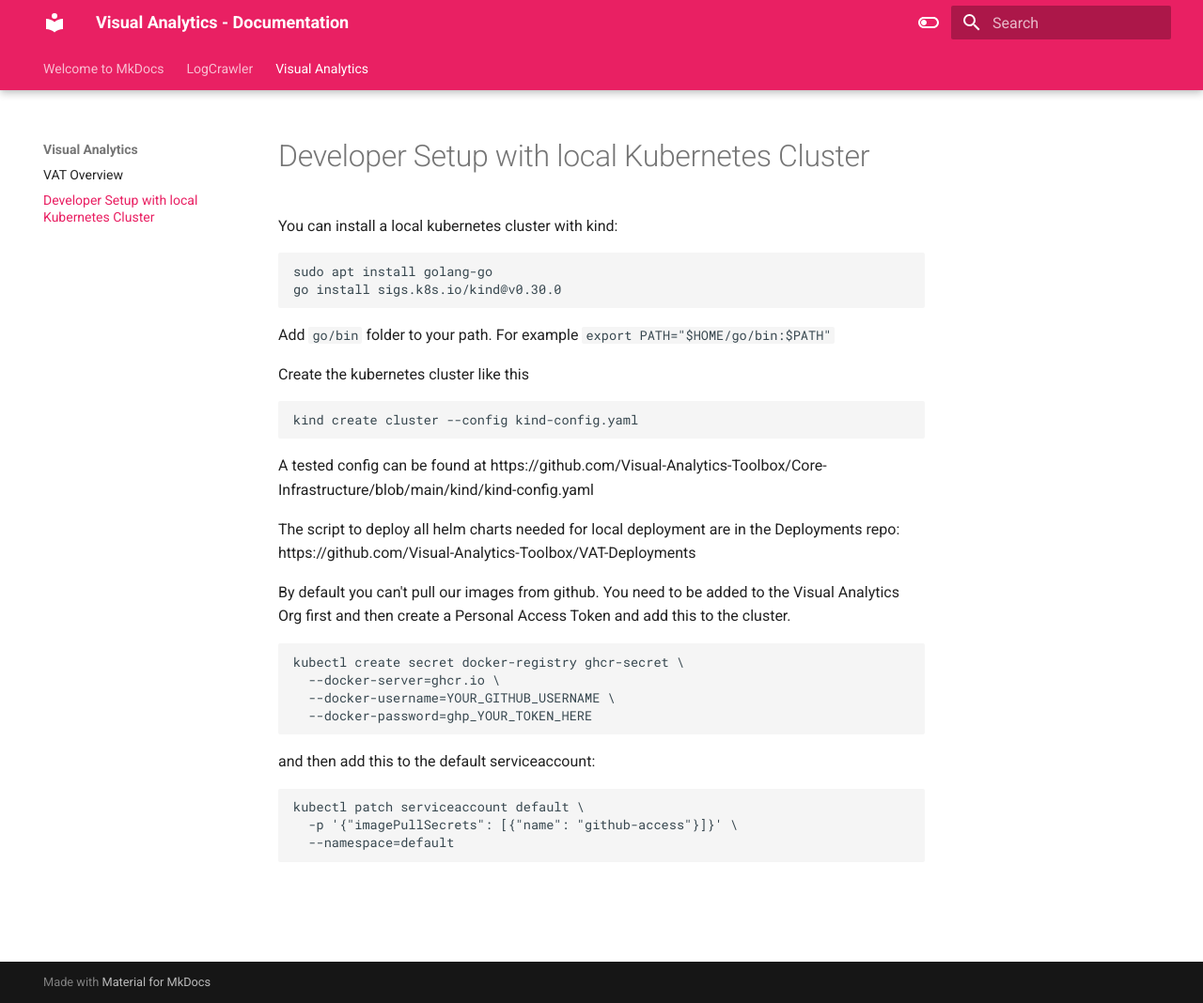
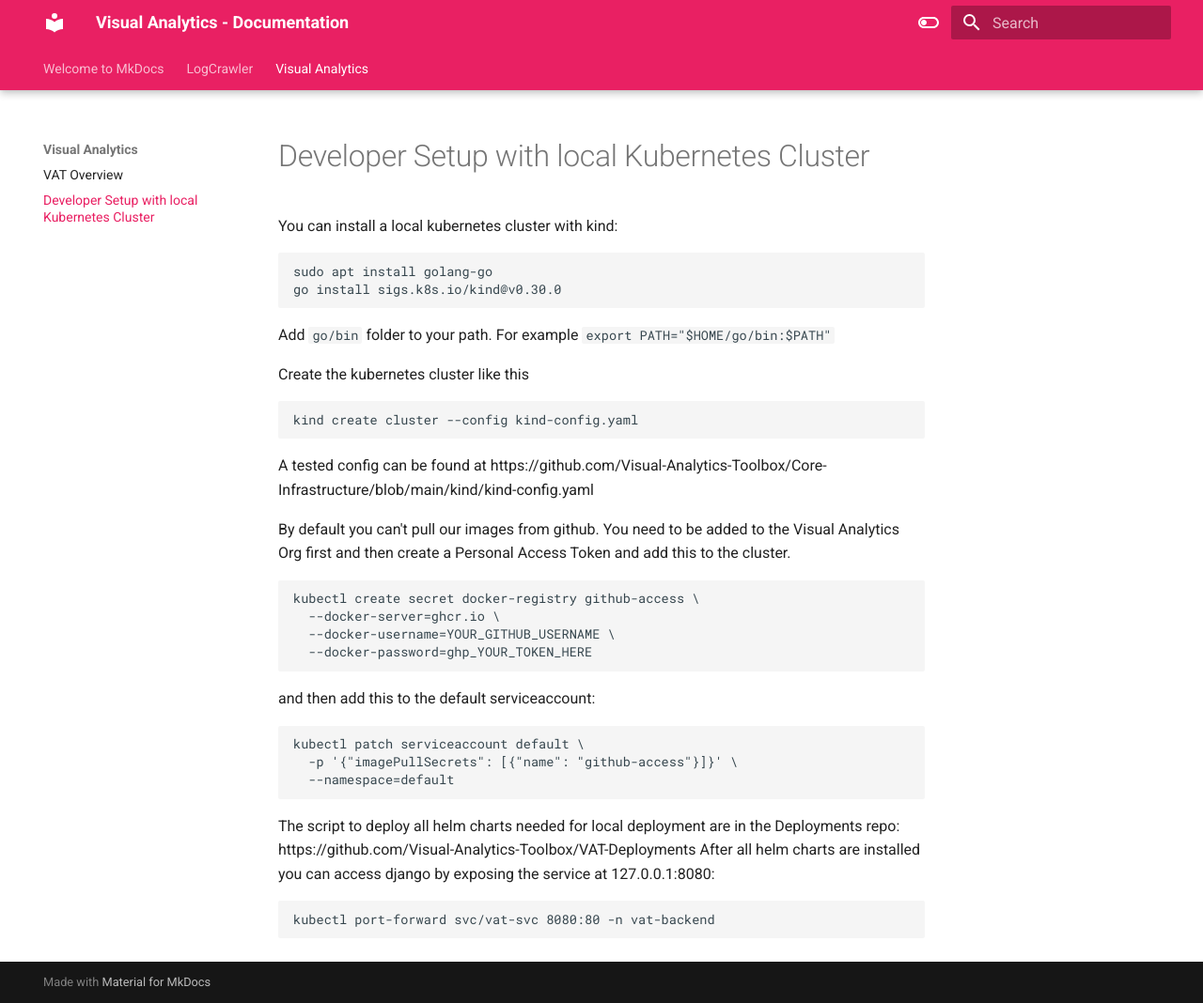
Before and after one commit to Visual-Analytics-Toolbox/vat-docs, an MkDocs documentation site: the page built from docs/vat/dev_setup_k8s.md, in a window 1280 px wide and 1068 px high. Shown: the whole window at 94% size. Built offline with MkDocs 1.6.1 and Material for MkDocs 9.7.7, drawn with Linux system fonts in a browser that asks for light colours.

Commit message:
update docs for local k8s

````diff
--- a/docs/vat/dev_setup_k8s.md
+++ b/docs/vat/dev_setup_k8s.md
@@ -15,11 +15,9 @@ kind create cluster --config kind-config.yaml
 ```
 A tested config can be found at https://github.com/Visual-Analytics-Toolbox/Core-Infrastructure/blob/main/kind/kind-config.yaml
 
-The script to deploy all helm charts needed for local deployment are in the Deployments repo: https://github.com/Visual-Analytics-Toolbox/VAT-Deployments
-
 By default you can't pull our images from github. You need to be added to the Visual Analytics Org first and then create a Personal Access Token and add this to the cluster.
 ```bash
-kubectl create secret docker-registry ghcr-secret \
+kubectl create secret docker-registry github-access \
   --docker-server=ghcr.io \
   --docker-username=YOUR_GITHUB_USERNAME \
   --docker-password=ghp_YOUR_TOKEN_HERE
@@ -30,3 +28,10 @@ kubectl patch serviceaccount default \
   -p '{"imagePullSecrets": [{"name": "github-access"}]}' \
   --namespace=default
 ```
+
+
+The script to deploy all helm charts needed for local deployment are in the Deployments repo: https://github.com/Visual-Analytics-Toolbox/VAT-Deployments
+After all helm charts are installed you can access django by exposing the service at 127.0.0.1:8080:
+```
+kubectl port-forward svc/vat-svc 8080:80 -n vat-backend
+```
````
